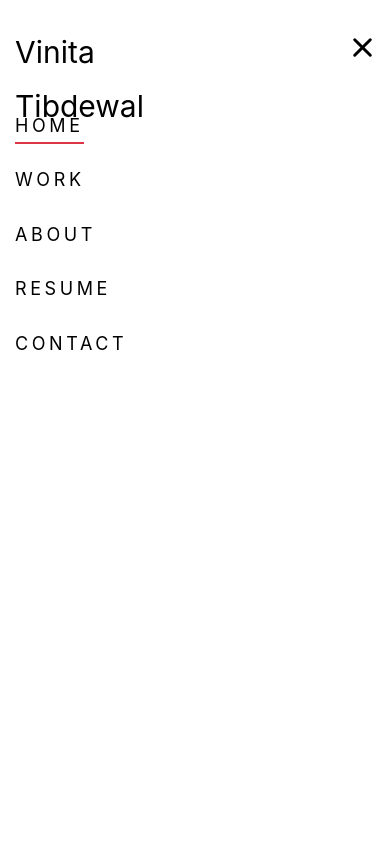
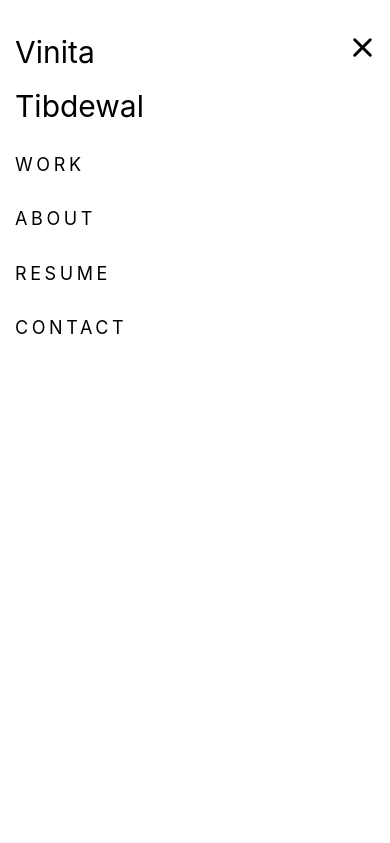
Before and after one commit to vinitatibdewal/portfoliofinal, a plain HTML site: page recoverRoc.html in a window 390 px wide. Both pictures are taken after a click on the button 362 px from the left and 51 px from the top of the page. Shown: the top 843 px of the page. Drawn offline with nearby package versions, Linux system fonts and the light colour scheme; files that its build step writes are made by us from their sources.

Commit message:
Removed the home button

```diff
--- a/recoverRoc.html
+++ b/recoverRoc.html
@@ -36,7 +36,7 @@
 
             <nav class="templateux-menu js-templateux-menu" role="navigation">
               <ul class="list-unstyled">
-                <li class="d-md-none d-block active"><a href="index.html" class="animsition-link">Home</a></li>
+                <li class="d-md-none d-block active"><a href="index.html" class="animsition-link"></a></li>
                 <li><a href="index.html" class="animsition-link">Work</a></li>
                 <li><a href="about.html" class="animsition-link">About</a></li>
                 <li><a href="https://drive.google.com/file/d/14aKLlksp5BXpOLVt_DssP3AcaPrHLuv0/view" class="animsition-link">Resume</a></li>
```
